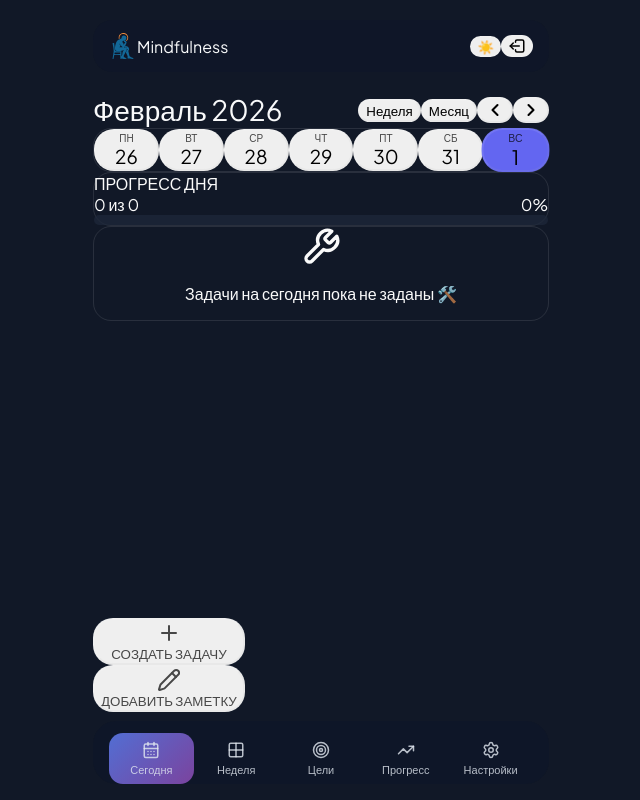
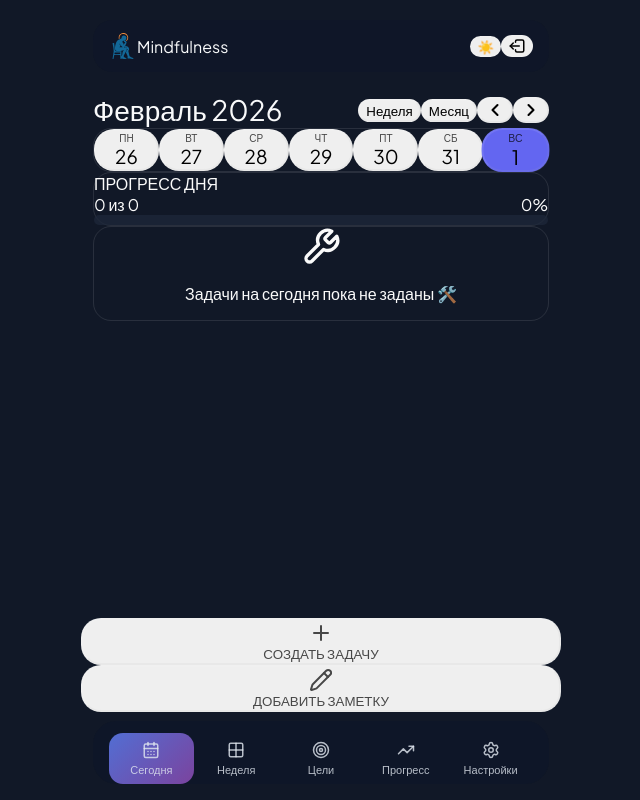
Before and after one commit to olexp2/mindfulness, a Next.js app: page /today in a window 1280 px wide. Shown: the whole page, without its empty margins (319-959 px from the left). Built offline with nearby package versions, Linux system fonts and the light colour scheme.

Commit message:
fixed размер кнопок Создать задачу и Добавить разметку теперь точно на 100 процентов

```diff
--- a/src/app/today/page.tsx
+++ b/src/app/today/page.tsx
@@ -425,8 +425,8 @@ export default function TodayPage() {
       </div>
 
       {/* Кнопки внизу - прикреплены к навигационному меню */}
-      <div className="fixed bottom-[88px] left-0 right-0 flex justify-center space-y-0 pointer-events-none">
-        <div className="w-full max-w-[480px] px-3">
+      <div className="fixed bottom-[88px] left-1/2 -translate-x-1/2 w-[calc(100%-24px)] max-w-[480px] px-3 pointer-events-none">
+        <div className="w-full">
           <div className="bg-gradient-to-t from-white via-white/95 to-white/80 dark:from-slate-900 dark:via-slate-900/95 dark:to-slate-900/80 pt-8 pb-4 pointer-events-none w-full">
             <div className="pointer-events-auto w-full">
             <div className="note-soft rounded-2xl w-full">
@@ -436,7 +436,7 @@ export default function TodayPage() {
                   router.push("/today/new");
                 }}
                 variant="ghost"
-                className="group !flex !w-full flex-col items-center justify-center rounded-[20px] py-6 text-neutral-500 transition-all duration-300 hover:bg-neutral-100 hover:scale-[1.02] active:scale-95 dark:text-slate-400 dark:hover:bg-white/5 h-auto"
+                className="group flex w-full flex-col items-center justify-center rounded-[20px] py-6 text-neutral-500 transition-all duration-300 hover:bg-neutral-100 hover:scale-[1.02] active:scale-95 dark:text-slate-400 dark:hover:bg-white/5 h-auto"
               >
                 <div className="mb-3 flex h-14 w-14 items-center justify-center rounded-full bg-gradient-to-br from-neutral-100 to-neutral-200 shadow-sm transition-all duration-300 group-hover:shadow-md group-hover:scale-110 dark:from-white/10 dark:to-white/5 dark:shadow-none">
                   <Plus size={24} className="opacity-70 transition-all duration-300 group-hover:opacity-100 group-hover:scale-110" />
@@ -455,7 +455,7 @@ export default function TodayPage() {
                     setIsEditingNote(true);
                   }}
                   variant="ghost"
-                  className="group !flex !w-full flex-col items-center justify-center rounded-[20px] py-6 text-neutral-500 transition-all duration-300 hover:bg-neutral-100 hover:scale-[1.02] active:scale-95 dark:text-slate-400 dark:hover:bg-white/5 h-auto"
+                  className="group flex w-full flex-col items-center justify-center rounded-[20px] py-6 text-neutral-500 transition-all duration-300 hover:bg-neutral-100 hover:scale-[1.02] active:scale-95 dark:text-slate-400 dark:hover:bg-white/5 h-auto"
                 >
                   <div className="mb-3 flex h-14 w-14 items-center justify-center rounded-full bg-gradient-to-br from-neutral-100 to-neutral-200 shadow-sm transition-all duration-300 group-hover:shadow-md group-hover:scale-110 dark:from-white/10 dark:to-white/5 dark:shadow-none">
                     <Pencil size={24} className="opacity-70 transition-all duration-300 group-hover:opacity-100 group-hover:scale-110" />
```
